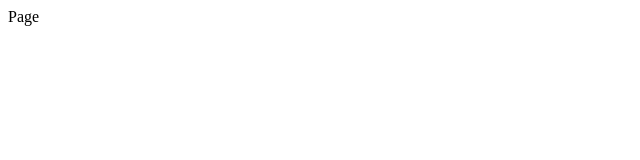
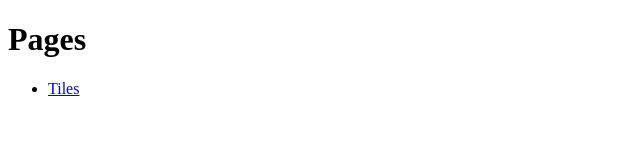
Before and after one commit to Padrig/padrig.github.io, a plain HTML site: page index.html in a window 1280 px wide. Shown: the whole page, without its empty margins (0-640 px from the left). Drawn offline with Linux system fonts and the light colour scheme.

Commit message:
add link

```diff
--- a/index.html
+++ b/index.html
@@ -1,5 +1,13 @@
+<!DOCTYPE html>
 <html>
+<head>
+    <title>Pages</title>
+</head>
 <body>
-Page
+<h1>Pages</h1>
+<ul>
+    <li><a href="/tiles.html">Tiles</a></li>
+</ul>
+
 </body>
 </html>
```
